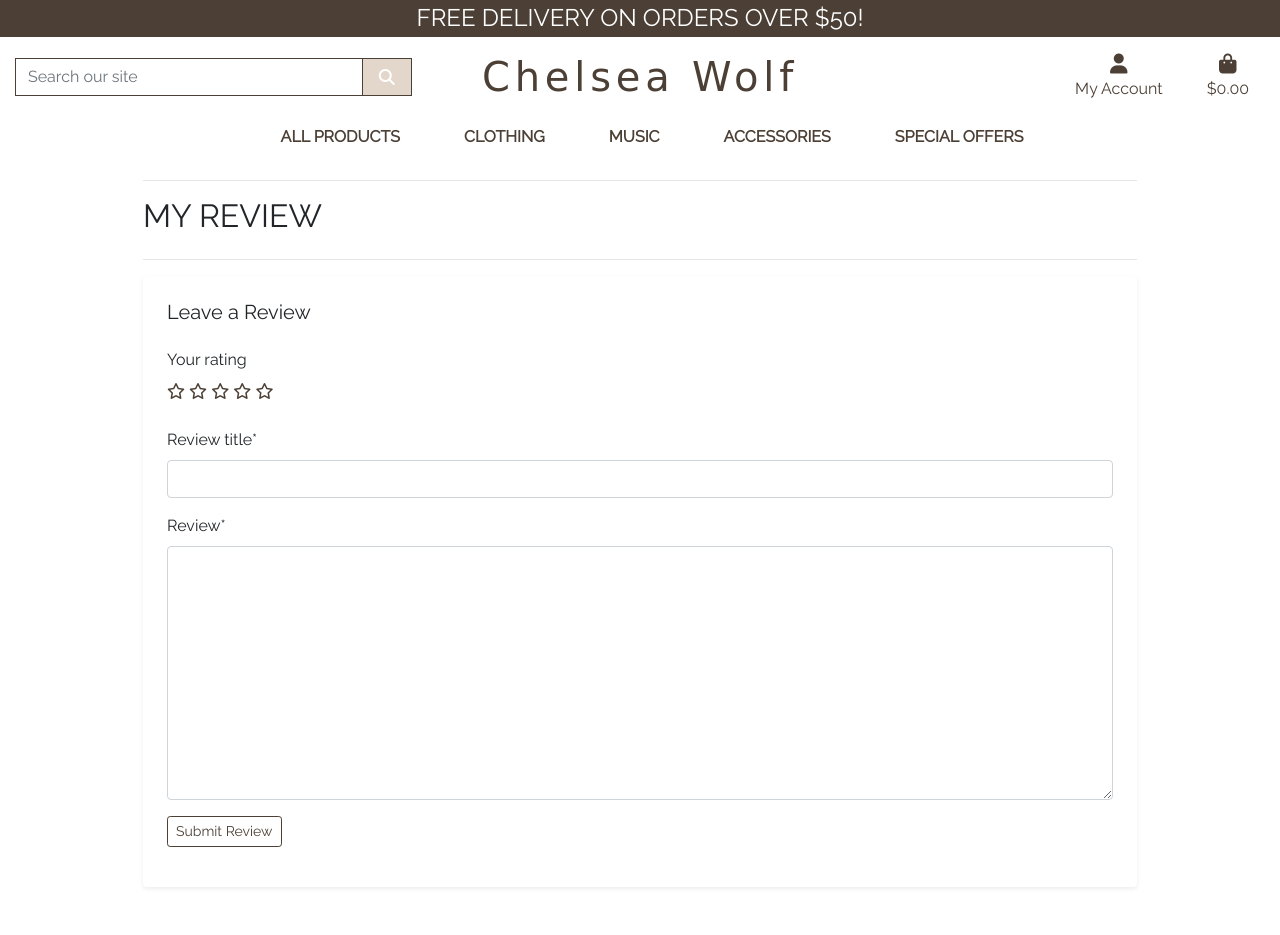
After one commit to AudreyLL88/chelsea_wolfe_v1, a Django app: page /products/review/1/ in a window 1280 px wide. The commit adds this page. Run offline with Django 3.2, Linux system fonts and the light colour scheme; a user stored in the database is signed in; tables that the repository leaves empty hold one stand-in row (values such as "Sample post"); some libraries are stand-ins or nearby versions; some web fonts are replaced.

Commit message:
Add review functionality for user and admin

```diff
--- a/products/forms.py
+++ b/products/forms.py
@@ -1,6 +1,6 @@
 from django import forms
 from .widgets import CustomClearableFileInput
-from .models import Product, Category
+from .models import Product, Category, Review
 
 
 class ProductForm(forms.ModelForm):
@@ -19,3 +19,13 @@ class ProductForm(forms.ModelForm):
         self.fields['category'].choices = friendly_names
         for field_name, field in self.fields.items():
             field.widget.attrs['class'] = 'border-black rounded-0'
+
+
+class ReviewForm(forms.ModelForm):
+    class Meta:
+        # which model and which fields
+        model = Review
+        fields = (
+            'review_title',
+            'review',
+            )
--- a/products/models.py
+++ b/products/models.py
@@ -1,4 +1,5 @@
 from django.db import models
+from django.contrib.auth.models import User
 
 
 class Category(models.Model):
@@ -31,3 +32,18 @@ class Product(models.Model):
 
     def __str__(self):
         return self.name
+
+
+class Review(models.Model):
+    """Add a product review in database."""
+    product = models.ForeignKey(
+        Product,
+        on_delete=models.CASCADE,
+        related_name='reviews')
+    reviewer = models.ForeignKey(User, on_delete=models.CASCADE)
+    date = models.DateTimeField(auto_now_add=True)
+    review_title = models.CharField(max_length=50, null=False, blank=False)
+    review = models.TextField(max_length=1024, null=False, blank=False)
+
+    def __str__(self):
+        return self.review_title
--- /dev/null
+++ b/products/templates/products/add_review.html
@@ -0,0 +1,53 @@
+{% extends "base.html" %}
+{% load static %}
+
+{% block page_header %}
+    <div class="container header-container">
+        <div class="row">
+            <div class="col"></div>
+        </div>
+    </div>
+{% endblock %}
+
+{% block content %}
+<div class="overlay"></div>
+<div class="container">
+    <div class="row">
+        <div class="col">
+            <hr>
+            <h2 class="logo-font mb-4">My Review</h2>
+            <hr>
+        </div>
+    </div>
+    <div class="bg-white rounded shadow-sm p-4 mb-5 review-write">
+    <h5 class="mb-4 review-write-detail">Leave a Review</h5>
+    <p class="mb-2 review-write-detail">Your rating</p>
+    <div class="mb-4 review-write-detail">
+        <span>
+            <a href="#"><i class="far fa-star"></i></a>
+            <a href="#"><i class="far fa-star"></i></a>
+            <a href="#"><i class="far fa-star"></i></a>
+            <a href="#"><i class="far fa-star"></i></a>
+            <a href="#"><i class="far fa-star"></i></a>
+        </span>
+    </div>
+    <form method="POST" action="{% url 'review_product' product.id %}" enctype="multipart/form-data">
+        <div class="form-group review-write-detail">
+            {% csrf_token %}
+            {{ form | crispy }}
+        </div>
+        <div class="form-group review-write-detail">
+            <button class="btn btn-sm review-button-clear" type="submit"> Submit Review
+            </button>
+        </div>
+    </form>
+    </div>
+</div>
+{% endblock %}
+
+{% block postloadjs %}
+<script type="text/javascript">
+sr.reveal('.review-write', {delay: 400})
+sr.reveal('.review-write-detail', {delay: 600, interval: 200})
+</script>
+{% endblock %}
--- a/products/urls.py
+++ b/products/urls.py
@@ -7,4 +7,5 @@ urlpatterns = [
     path('add/', views.add_product, name='add_product'),
     path('edit/<int:product_id>/', views.edit_product, name='edit_product'),
     path('delete/<int:product_id>/', views.delete_product, name='delete_product'),
+    path('review/<int:product_id>/',views.review_product, name='review_product'),
 ]
--- a/products/views.py
+++ b/products/views.py
@@ -3,8 +3,8 @@ from django.contrib import messages
 from django.contrib.auth.decorators import login_required
 from django.db.models import Q
 from django.db.models.functions import Lower
-from .models import Product, Category
-from .forms import ProductForm
+from .models import Product, Category, Review
+from .forms import ProductForm, ReviewForm
 
 # Create your views here.
 
@@ -64,9 +64,11 @@ def product_detail(request, product_id):
     """ A view to show individual product details """
 
     product = get_object_or_404(Product, pk=product_id)
+    reviews = Review.objects.filter(product=product)
 
     context = {
         'product': product,
+        'reviews': reviews,
     }
 
     return render(request, 'products/product_detail.html', context)
@@ -127,6 +129,7 @@ def edit_product(request, product_id):
 
     return render(request, template, context)
 
+
 @login_required
 def delete_product(request, product_id):
     """ Delete a product from the store """
@@ -139,3 +142,32 @@ def delete_product(request, product_id):
     product.delete()
     messages.success(request, 'Product deleted!')
     return redirect(reverse('products'))
+
+
+@login_required
+def review_product(request, product_id):
+    """ Allows user to add a review """
+    product = get_object_or_404(Product, pk=product_id)
+
+    if request.method == 'POST':
+        form = ReviewForm(request.POST)
+        if form.is_valid():
+            review = form.save(commit=False)
+            review.reviewer = request.user
+            review.product = product
+            review.save()
+            messages.success(request, 'Thank you for your review !')
+            return redirect(reverse('product_detail', args=[product.id]))
+        else:
+            messages.error(request,
+                           'Oops something went wrong. \
+                            Please try again.')
+    else:
+        form = ReviewForm(instance=product)
+    template = 'products/add_review.html'
+    context = {
+        'form': form,
+        'product': product,
+    }
+
+    return render(request, template, context)
--- a/static/css/base.css
+++ b/static/css/base.css
@@ -337,7 +337,7 @@ p {
    font-weight: bold;
 }
 .card__wrapper{
-  height: 525px;
+  height: 545px;
   background: white;
   position: relative;
   overflow: hidden;
@@ -371,7 +371,7 @@ p {
 }
 .bottom{
     width: 100%;
-    height: 20%;
+    height: 30%;
 }
 
 .bottom__box{
@@ -383,17 +383,22 @@ p {
 .card__details{
     float: left;
     padding: 20px;
+    margin-bottom: 15px;
     width: calc(70%);
 }
-.card__icon i{
-    font-size:30px;
-    padding:30px;
-    color: #254053;
-    transition: transform 0.5s;
+.card__icon{
+    padding-top: 20px;
+    font-size: var(--medium-font-size);
     }
 #featured .col-sm-12,
 #featured .col-lg-4,
 #featured .col-xl-3{
+    padding: 0;
+}
+
+.all-products .col-sm-12,
+.all-products .col-lg-4,
+.all-products .col-xl-3{
     padding: 0;
 }
 
```
Also changed, not shown: home/templates/home/index.html (+5 -2 lines), products/admin.py (+20 -1 lines), products/templates/products/product_detail.html (+10 -30 lines), products/templates/products/products.html (+13 -11 lines), templates/includes/toasts/toast_success.html (+5 -5 lines), products/migrations/0003_review.py (added).
